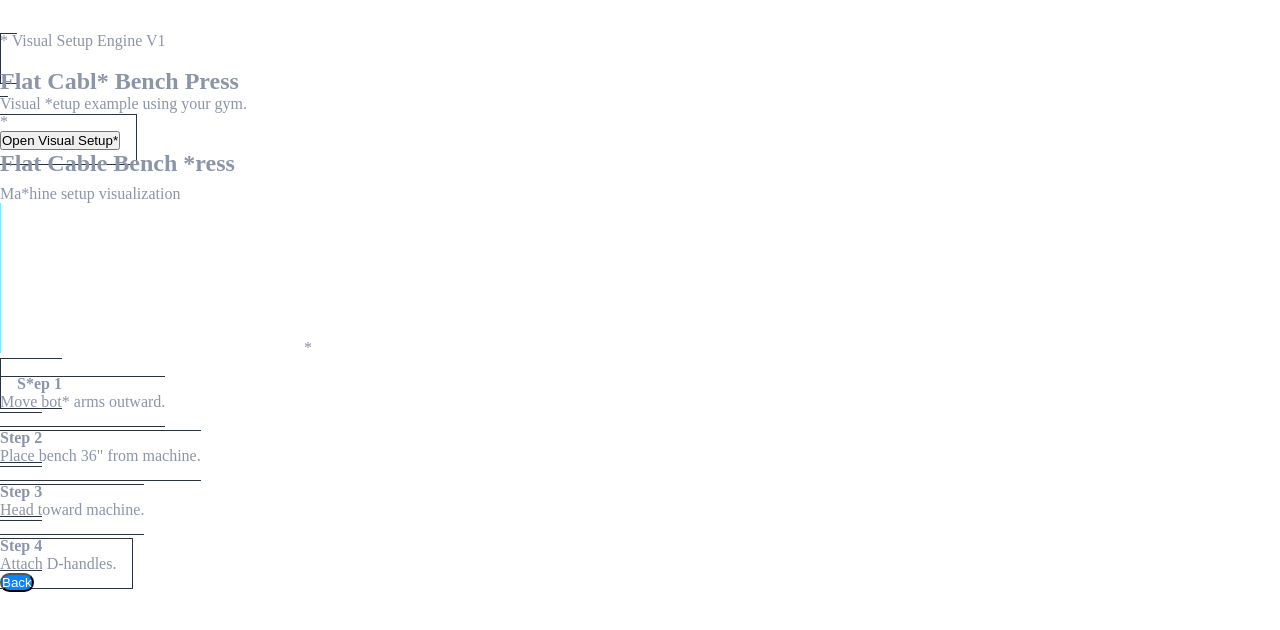
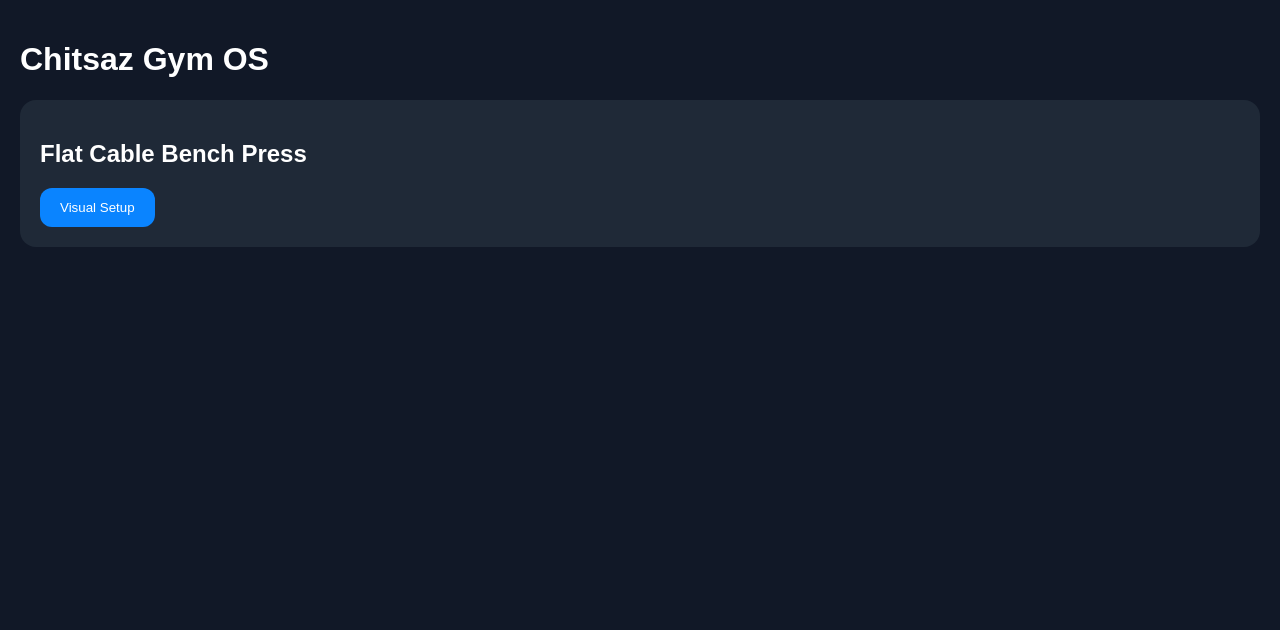
Before and after one commit to alirchitsaz/chitsaz-gym-os, a plain HTML site: page index.html in a window 1280 px wide. Drawn offline with Linux system fonts and the light colour scheme.

Commit message:
Update index.html

```diff
--- a/index.html
+++ b/index.html
@@ -1,228 +1,115 @@
 <!DOCTYPE html>
-<html>
+<html lang="en">
 <head>
-<meta charset="utf-8">
-<meta name="viewport" content="width=device-width, initial-scale=1">
-
+<meta charset="UTF-8">
+<meta name="viewport" content="width=device-width, initial-scale=1.0">
 <title>Chitsaz Gym OS</title>
 
 <style>
-*{
+body{
     margin:0;
-  padding:0;
-  box-s*zing:border-box;
-  font-family:-ap*le-system,BlinkMacSystemFont,"Sego* UI",sans-serif;
-}
-
-body{
-  backgr*und:#0f1115;
+    background:#111827;
     color:white;
-}
-
-hea*er{
+    font-family:Arial,sans-serif;
     padding:20px;
-  background:#*51922;
-  border-bottom:1px solid #*a2f3a;
-}
-
-h1{
-  font-size:28px;
-}
-*.subtitle{
-  color:#8c94a7;
-  marg*n-top:8px;
-}
-
-.container{
-  paddin*:20px;
 }
 
 .card{
-  background:#191*2c;
-  border:1px solid #2b3240;
-  *order-radius:18px;
-  padding:16px;*  margin-bottom:16px;
+    background:#1f2937;
+    padding:20px;
+    border-radius:16px;
+    margin-bottom:20px;
 }
 
-.card h2{*  margin-bottom:8px;
+button{
+    background:#0A84FF;
+    color:white;
+    border:none;
+    border-radius:12px;
+    padding:12px 20px;
+    cursor:pointer;
 }
 
-.button{
- *width:100%;
-  background:#0A84FF;
-* border:none;
-  color:white;
-  pad*ing:14px;
-  border-radius:12px;
-  *ont-size:16px;
-  cursor:pointer;
-}*
-.button:hover{
-  opacity:.95;
-}
-
-*hidden{
+.hidden{
     display:none;
 }
 
-#gymVie*{
+svg{
     width:100%;
-  max-width:420px;*  margin:auto;
-}
-
-svg{
-  width:100*;
-  height:auto;
+    max-width:400px;
 }
 </style>
-</head*
-
+</head>
 <body>
 
-<header>
-  <h1>Chitsaz G*m OS</h1>
-  <div class="subtitle">*    Visual Setup Engine V1
-  </div*
-</header>
+<h1>Chitsaz Gym OS</h1>
 
-<div class="container"*
+<div id="home">
+    <div class="card">
+        <h2>Flat Cable Bench Press</h2>
 
-  <div id="homeScreen">
-
-    <di* class="card">
-      <h2>Flat Cabl* Bench Press</h2>
-      <p>Visual *etup example using your gym.</p>
-
-*     <br>
-
-      <button
-        c*ass="button"
-        onclick="show*etup()">
-        Open Visual Setup*      </button>
-
+        <button onclick="showSetup()">
+            Visual Setup
+        </button>
+    </div>
 </div>
 
-  </d*v>
+<div id="setup" class="hidden">
 
-  <div
-    id="setupScreen"
-  * class="hidden">
+    <div class="card">
 
-    <div class="*ard">
+        <h2>Visual Setup</h2>
 
-      <h2>Flat Cable Bench *ress</h2>
+        <svg viewBox="0 0 400 600">
 
-      <p style="color:#*c94a7;margin-top:8px;">
-        Ma*hine setup visualization
-      </p*
+            <rect
+                x="125"
+                y="40"
+                width="150"
+                height="120"
+                fill="#374151"
+                rx="12"/>
+
+            <line
+                x1="150"
+                y1="120"
+                x2="80"
+                y2="240"
+                stroke="#06B6D4"
+                stroke-width="8"/>
+
+            <line
+                x1="250"
+                y1="120"
+                x2="320"
+                y2="240"
+                stroke="#06B6D4"
+                stroke-width="8"/>
+
+            <rect
+                x="120"
+                y="320"
+                width="160"
+                height="40"
+                fill="#0A84FF"
+                rx="8"/>
+
+            <circle
+                cx="200"
+                cy="450"
+                r="20"
+                fill="#22C55E"/>
+
+        </svg>
+
+        <p>1. Move both arms outward.</p>
+        <p>2. Place bench in blue location.</p>
+        <p>3. Head toward machine.</p>
+        <p>4. Attach D-handles.</p>
 
         <br>
 
-      <div id="gymVi*w">
-
-        <svg
-          viewBo*="0 0 400 700">
-
-          <!-- ma*hine -->
-
-          <rect
-        *   x="125"
-            y="40"
-    *       width="150"
-            hei*ht="140"
-            rx="10"
-     *      fill="#2b3240"/>
-
-          *!-- arms -->
-
-          <line
-    *       x1="140"
-            y1="11*"
-            x2="60"
-            *2="220"
-            stroke="#00d4f*"
-            stroke-width="8"/>
-
-*         <line
-            x1="260*
-            y1="110"
-            *2="340"
-            y2="220"
-     *      stroke="#00d4ff"
-           *stroke-width="8"/>
-
-          <!--*bench -->
-
-          <rect
-       *    x="120"
-            y="310"
-  *         width="160"
-            h*ight="40"
-            fill="#0A84F*"
-            rx="8"/>
-
-          *!-- distance line -->
-
-          <*ine
-            x1="200"
-         *  y1="180"
-            x2="200"
-  *         y2="310"
-            stro*e="white"
-            stroke-dasha*ray="8 8"/>
-
-          <text
-     *      x="215"
-            y="250"
-*           fill="white"
-          * font-size="20">
-            36"
- *        </text>
-
-          <!-- us*r -->
-
-          <circle
-         *  cx="200"
-            cy="430"
-  *         r="18"
-            fill="*32D74B"/>
-
-          <text
-       *    x="170"
-            y="470"
-  *         fill="white"
-            *ont-size="18">
-            Athlete*          </text>
-
-        </svg>
-*      </div>
-
-      <br>
-
-      <d*v class="card">
-
-        <strong>S*ep 1</strong><br>
-        Move bot* arms outward.
-
-        <br><br>
-
-        <strong>Step 2</strong><br>
-        Place bench 36" from machine.
-
-        <br><br>
-
-        <strong>Step 3</strong><br>
-        Head toward machine.
-
-        <br><br>
-
-        <strong>Step 4</strong><br>
-        Attach D-handles.
-      </div>
-
-      <button
-        class="button"
-        onclick="goHome()">
+        <button onclick="goHome()">
             Back
         </button>
 
@@ -230,34 +117,16 @@ svg{
 
 </div>
 
-</div>
-
 <script>
-
 function showSetup(){
-
-  document
-    .getElementById("homeScreen")
-    .classList.add("hidden");
-
-  document
-    .getElementById("setupScreen")
-    .classList.remove("hidden");
-
+    document.getElementById('home').classList.add('hidden');
+    document.getElementById('setup').classList.remove('hidden');
 }
 
 function goHome(){
-
-  document
-    .getElementById("setupScreen")
-    .classList.add("hidden");
-
-  document
-    .getElementById("homeScreen")
-    .classList.remove("hidden");
-
+    document.getElementById('setup').classList.add('hidden');
+    document.getElementById('home').classList.remove('hidden');
 }
-
 </script>
 
 </body>
```
Lines whose indentation alone changed are shown as unchanged.
